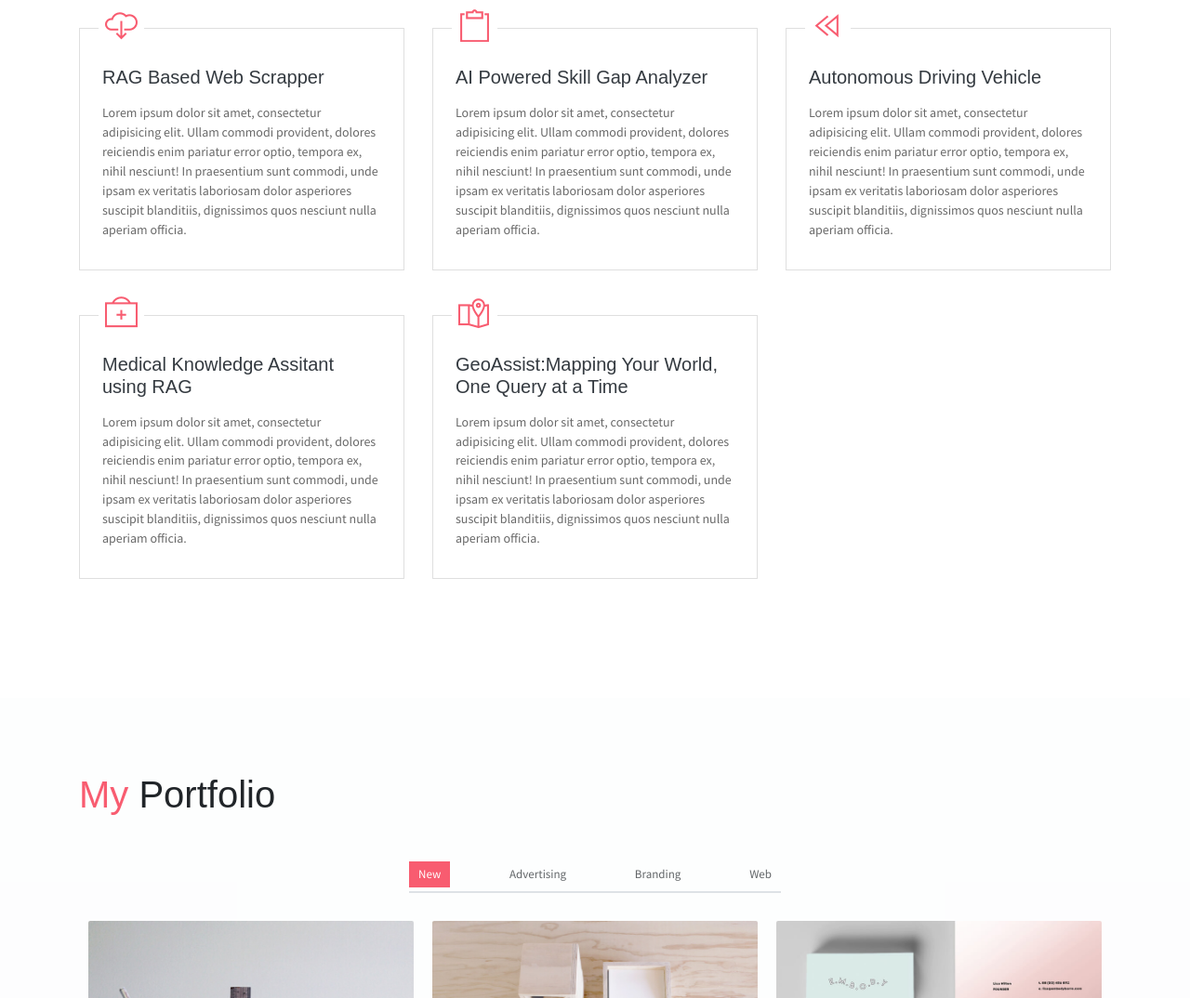
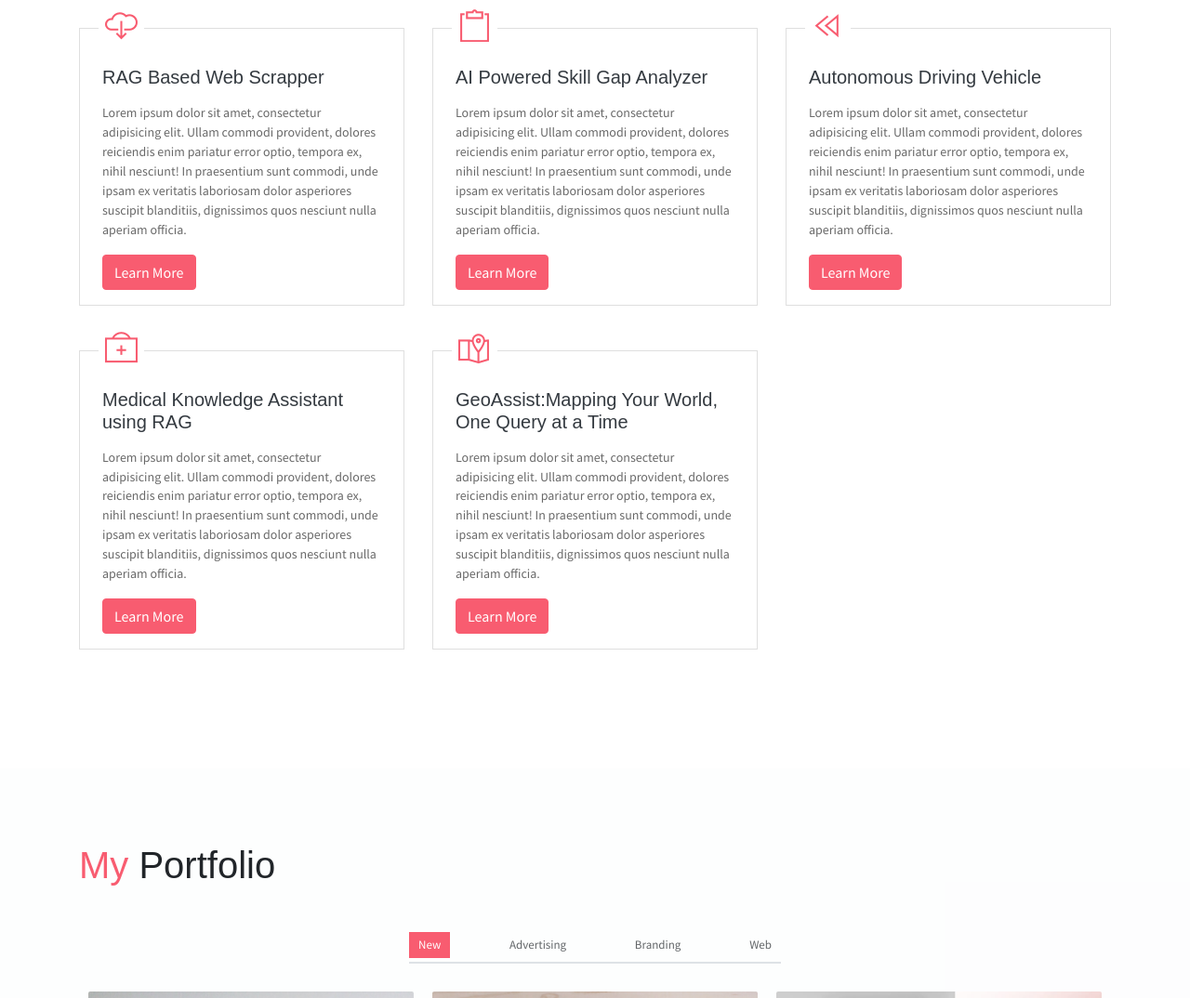
Before and after one commit to harithsya24/profile, a website: page index.html in a window 1280 px wide. Shown: the part 2608-3682 px from the top of the page at 93% size. Drawn offline with Linux system fonts and the light colour scheme; some packages are replaced by stand-ins of ours.

Commit message:
Updated index.html

```diff
--- a/index.html
+++ b/index.html
@@ -279,12 +279,13 @@
             <div class="row">
                 <div class="col-md-4 col-sm-6">
                     <div class="card mb-5">
-                    <div class="card-header has-icon">
+                        <div class="card-header has-icon">
                             <i class="ti-cloud-down text-danger" aria-hidden="true"></i>
                         </div>
                         <div class="card-body px-4 py-3">
                             <h5 class="mb-3 card-title text-dark">RAG Based Web Scrapper</h5>
-                            <P class="subtitle">Lorem ipsum dolor sit amet, consectetur adipisicing elit. Ullam commodi provident, dolores reiciendis enim pariatur error optio, tempora ex, nihil nesciunt! In praesentium sunt commodi, unde ipsam ex veritatis laboriosam dolor asperiores suscipit blanditiis, dignissimos quos nesciunt nulla aperiam officia.</P>
+                            <p class="subtitle">Lorem ipsum dolor sit amet, consectetur adipisicing elit. Ullam commodi provident, dolores reiciendis enim pariatur error optio, tempora ex, nihil nesciunt! In praesentium sunt commodi, unde ipsam ex veritatis laboriosam dolor asperiores suscipit blanditiis, dignissimos quos nesciunt nulla aperiam officia.</p>
+                            <a href="https://example.com" class="btn btn-primary" target="_blank">Learn More</a>
                         </div>
                     </div>
                 </div>
@@ -296,6 +297,7 @@
                         <div class="card-body px-4 py-3">
                             <h5 class="mb-3 card-title text-dark">AI Powered Skill Gap Analyzer</h5>
                             <P class="subtitle">Lorem ipsum dolor sit amet, consectetur adipisicing elit. Ullam commodi provident, dolores reiciendis enim pariatur error optio, tempora ex, nihil nesciunt! In praesentium sunt commodi, unde ipsam ex veritatis laboriosam dolor asperiores suscipit blanditiis, dignissimos quos nesciunt nulla aperiam officia.</P>
+                            <a href="https://example.com" class="btn btn-primary" target="_blank">Learn More</a>
                         </div>
                     </div>
                 </div>
@@ -307,6 +309,7 @@
                         <div class="card-body px-4 py-3">
                             <h5 class="mb-3 card-title text-dark">Autonomous Driving Vehicle</h5>
                             <P class="subtitle">Lorem ipsum dolor sit amet, consectetur adipisicing elit. Ullam commodi provident, dolores reiciendis enim pariatur error optio, tempora ex, nihil nesciunt! In praesentium sunt commodi, unde ipsam ex veritatis laboriosam dolor asperiores suscipit blanditiis, dignissimos quos nesciunt nulla aperiam officia.</P>
+                            <a href="https://example.com" class="btn btn-primary" target="_blank">Learn More</a>
                         </div>
                     </div>
                 </div>
@@ -316,8 +319,9 @@
                             <i class="ti-support text-danger" aria-hidden="true"></i>
                         </div>
                         <div class="card-body px-4 py-3">
-                            <h5 class="mb-3 card-title text-dark">Medical Knowledge Assitant using RAG</h5>
+                            <h5 class="mb-3 card-title text-dark">Medical Knowledge Assistant using RAG</h5>
                             <P class="subtitle">Lorem ipsum dolor sit amet, consectetur adipisicing elit. Ullam commodi provident, dolores reiciendis enim pariatur error optio, tempora ex, nihil nesciunt! In praesentium sunt commodi, unde ipsam ex veritatis laboriosam dolor asperiores suscipit blanditiis, dignissimos quos nesciunt nulla aperiam officia.</P>
+                            <a href="https://example.com" class="btn btn-primary" target="_blank">Learn More</a>
                         </div>
                     </div>
                 </div>
@@ -329,6 +333,7 @@
                         <div class="card-body px-4 py-3">
                             <h5 class="mb-3 card-title text-dark">GeoAssist:Mapping Your World, One Query at a Time</h5>
                             <P class="subtitle">Lorem ipsum dolor sit amet, consectetur adipisicing elit. Ullam commodi provident, dolores reiciendis enim pariatur error optio, tempora ex, nihil nesciunt! In praesentium sunt commodi, unde ipsam ex veritatis laboriosam dolor asperiores suscipit blanditiis, dignissimos quos nesciunt nulla aperiam officia.</P>
+                            <a href="https://example.com" class="btn btn-primary" target="_blank">Learn More</a>
                         </div>
                     </div>
                 </div>
```
